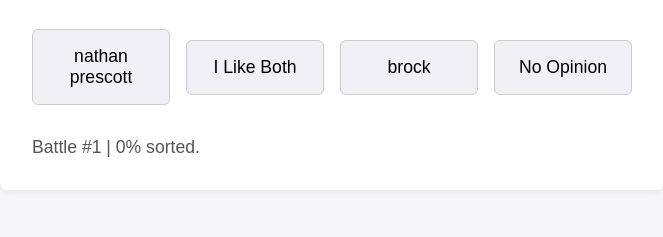
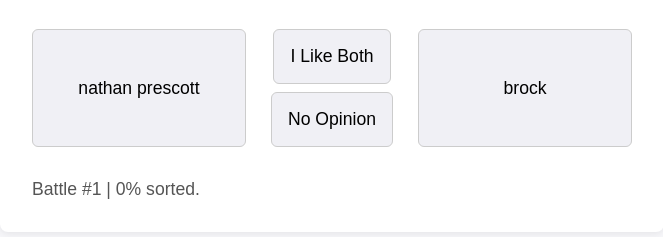
Before and after one commit to wi-ry/Thing-Sorter, a website: page public/index.html in a window 1280 px wide. Shown: the part 205-442 px from the top of the page, without its empty margins (308-971 px from the left). Drawn offline with Linux system fonts and the light colour scheme.

Commit message:
CSS changes

```diff
--- a/public/app.js
+++ b/public/app.js
@@ -54,26 +54,41 @@ function showNextBattle() {
   const [i, j] = battles[progress];
   const row = document.createElement('div');
   row.className = 'battle-row';
+
   const btnA = document.createElement('button');
   btnA.className = 'battle-btn';
   btnA.textContent = items[i];
   btnA.onclick = () => { results[i]++; progress++; showNextBattle(); };
+
+  // Center column for both/no opinion
+  const centerCol = document.createElement('div');
+  centerCol.className = 'battle-center-col';
+  centerCol.style.display = 'flex';
+  centerCol.style.flexDirection = 'column';
+  centerCol.style.alignItems = 'center';
+  centerCol.style.gap = '8px';
+
   const bothBtn = document.createElement('button');
   bothBtn.className = 'battle-btn';
   bothBtn.textContent = 'I Like Both';
   bothBtn.onclick = () => { results[i]++; results[j]++; progress++; showNextBattle(); };
+
+  const noOpinionBtn = document.createElement('button');
+  noOpinionBtn.className = 'battle-btn';
+  noOpinionBtn.textContent = 'No Opinion';
+  noOpinionBtn.onclick = () => { progress++; showNextBattle(); };
+
+  centerCol.appendChild(bothBtn);
+  centerCol.appendChild(noOpinionBtn);
+
   const btnB = document.createElement('button');
   btnB.className = 'battle-btn';
   btnB.textContent = items[j];
   btnB.onclick = () => { results[j]++; progress++; showNextBattle(); };
-  const noOpinionBtn = document.createElement('button');
-  noOpinionBtn.className = 'battle-btn';
-  noOpinionBtn.textContent = 'No Opinion';
-  noOpinionBtn.onclick = () => { progress++; showNextBattle(); };
+
   row.appendChild(btnA);
-  row.appendChild(bothBtn);
+  row.appendChild(centerCol);
   row.appendChild(btnB);
-  row.appendChild(noOpinionBtn);
   battleDiv.appendChild(row);
   progressDiv.textContent = `Battle #${progress + 1} | ${Math.round(100 * progress / battles.length)}% sorted.`;
 }
--- a/public/style.css
+++ b/public/style.css
@@ -24,8 +24,17 @@ h1 {
 .battle-row {
   display: flex;
   justify-content: space-between;
+  align-items: stretch;
+  gap: 16px;
+}
+
+.battle-center-col {
+  display: flex;
+  flex-direction: column;
   align-items: center;
-  gap: 16px;
+  justify-content: center;
+  gap: 8px;
+  min-width: 140px;
 }
 .battle-btn {
   flex: 1;
```
